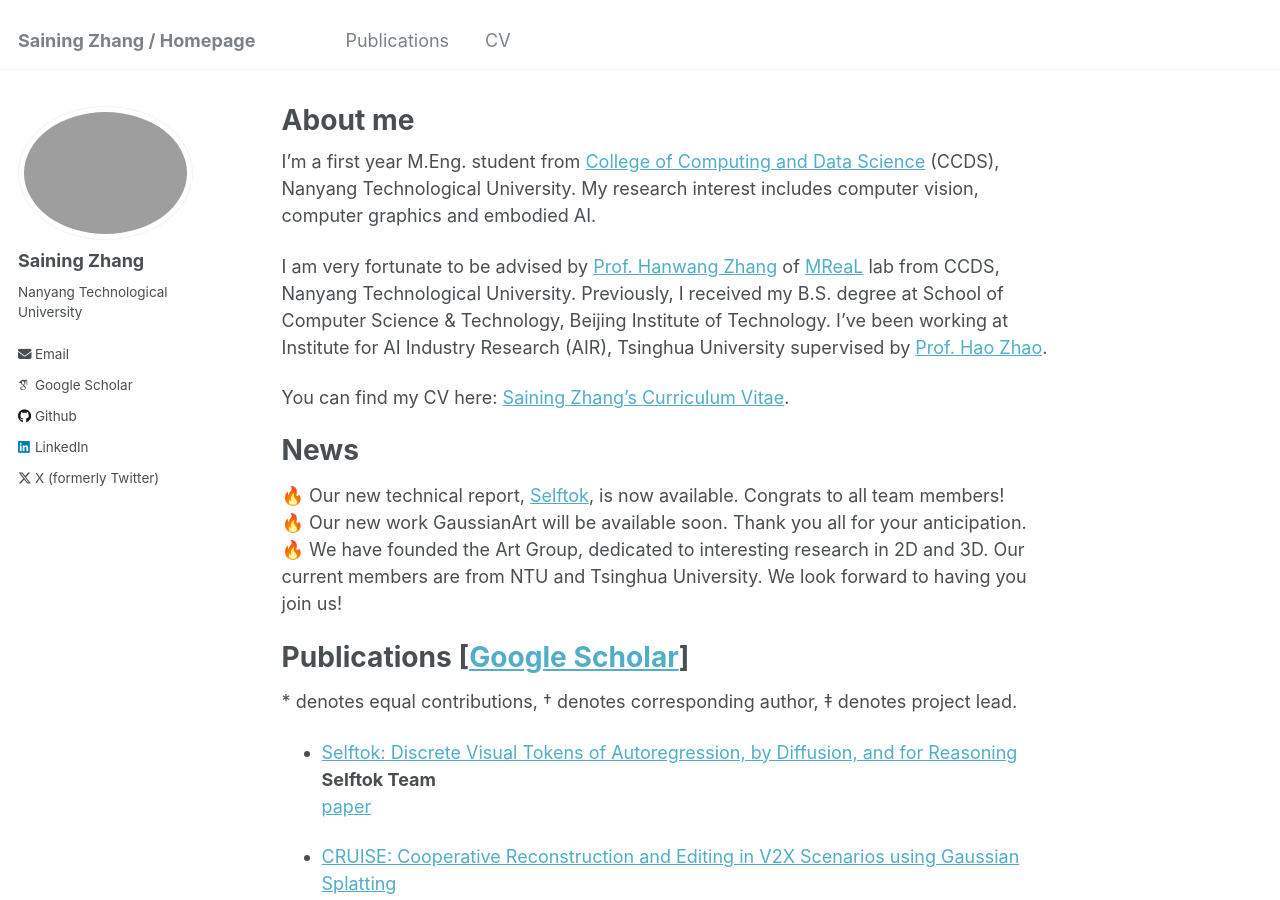
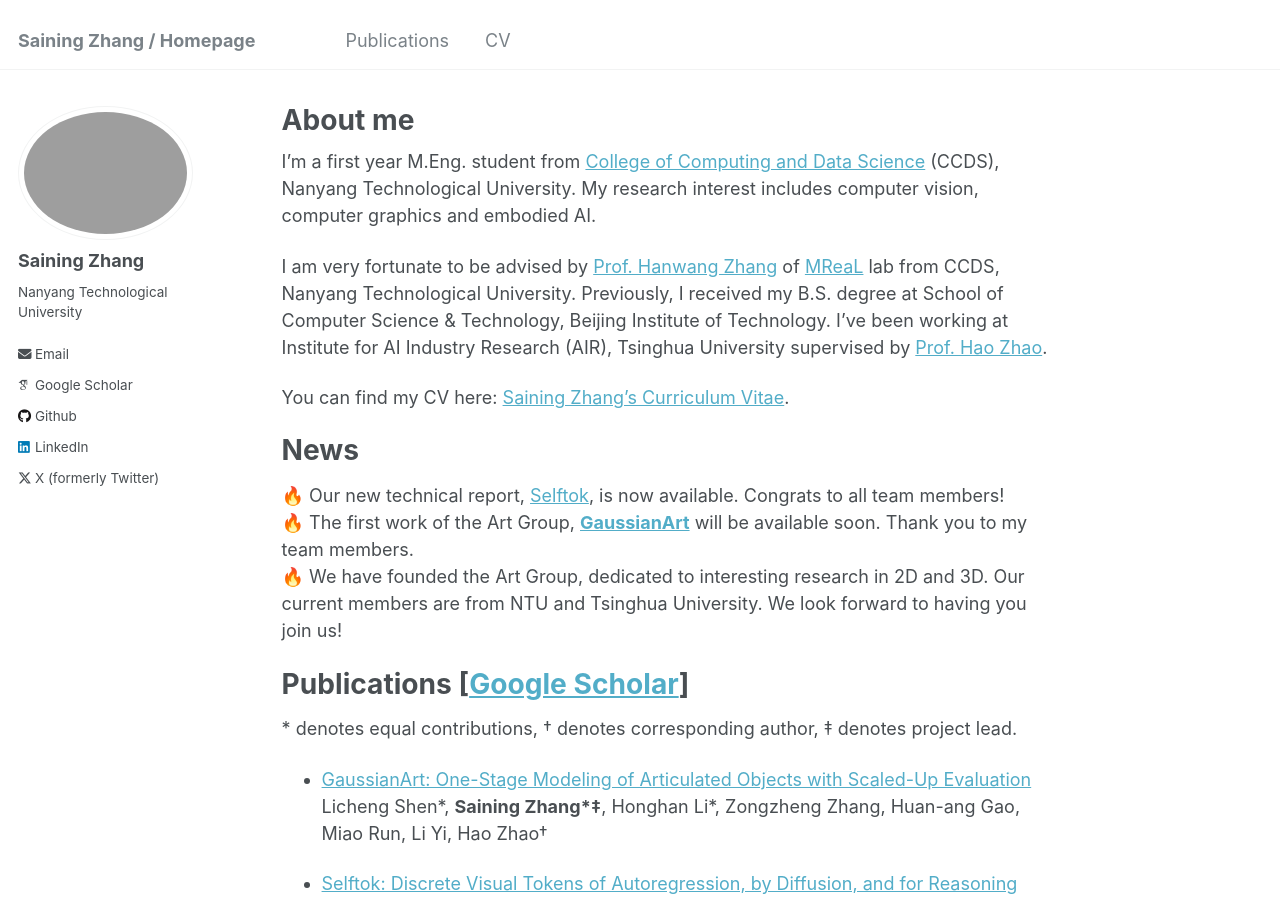
Before and after one commit to SainingZhang/SainingZhang.github.io, a Jekyll site: the page built from _pages/about.md, in a window 1280 px wide and 900 px high. Built offline with Jekyll 4.4.1, drawn with Linux system fonts in a browser that asks for light colours; some web fonts are replaced.

Commit message:
Update about.md

```diff
--- a/_pages/about.md
+++ b/_pages/about.md
@@ -16,12 +16,15 @@ You can find my CV here: [Saining Zhang's Curriculum Vitae](../assets/CV.pdf).
 News
 ======
 🔥 Our new technical report, [Selftok](https://selftok-team.github.io/report/), is now available. Congrats to all team members!<br>
-🔥 Our new work GaussianArt will be available soon. Thank you all for your anticipation.<br>
+🔥 The first work of the Art Group, [**GaussianArt**](https://sainingzhang.github.io/project/gaussianart/) will be available soon. Thank you to my team members.<br>
 🔥 We have founded the Art Group, dedicated to interesting research in 2D and 3D. Our current members are from NTU and Tsinghua University. We look forward to having you join us!
 
 Publications \[[Google Scholar](https://scholar.google.com/citations?user=P4efBMcAAAAJ&hl=zh-CN)\]
 ======
 \* denotes equal contributions, † denotes corresponding author, ‡ denotes project lead.
+
+* [GaussianArt: One-Stage Modeling of Articulated Objects with Scaled-Up Evaluation](https://sainingzhang.github.io/project/gaussianart/)
+  Licheng Shen\*, **Saining Zhang\*‡**, Honghan Li\*, Zongzheng Zhang, Huan-ang Gao, Miao Run, Li Yi, Hao Zhao†
 
 * [Selftok: Discrete Visual Tokens of Autoregression, by Diffusion, and for Reasoning](https://selftok-team.github.io/report/)
   **Selftok Team**
```
